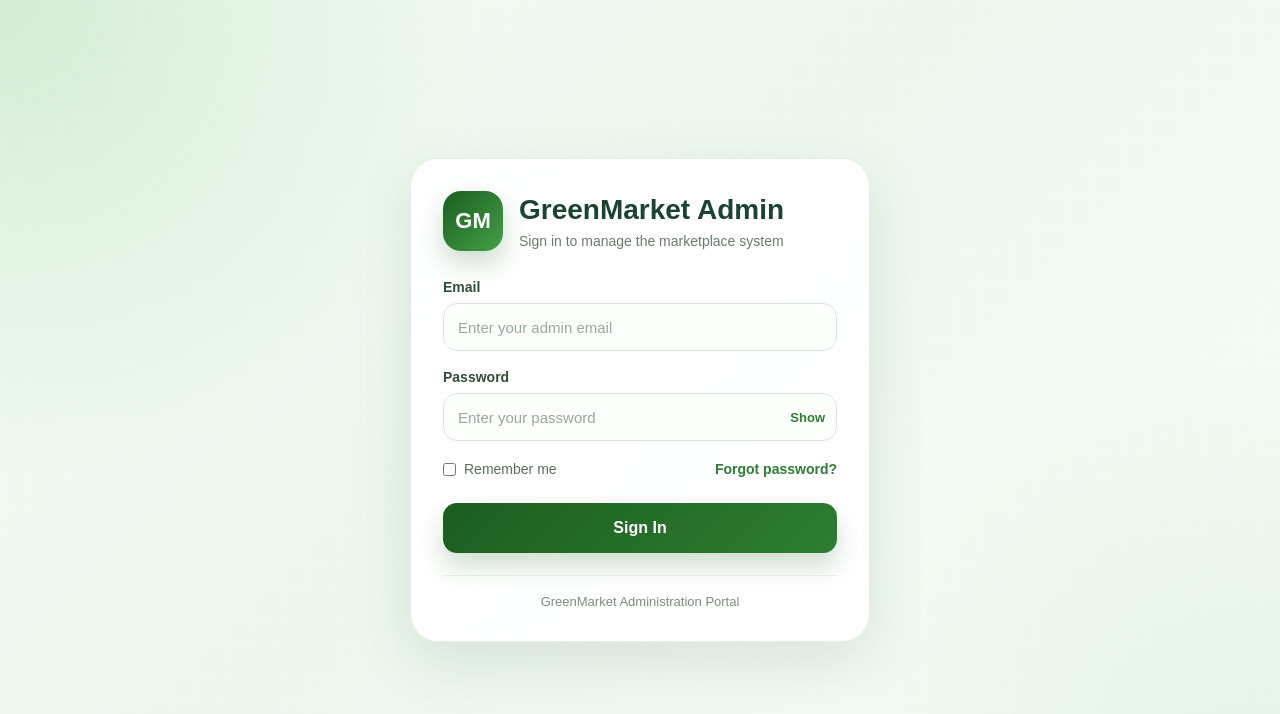
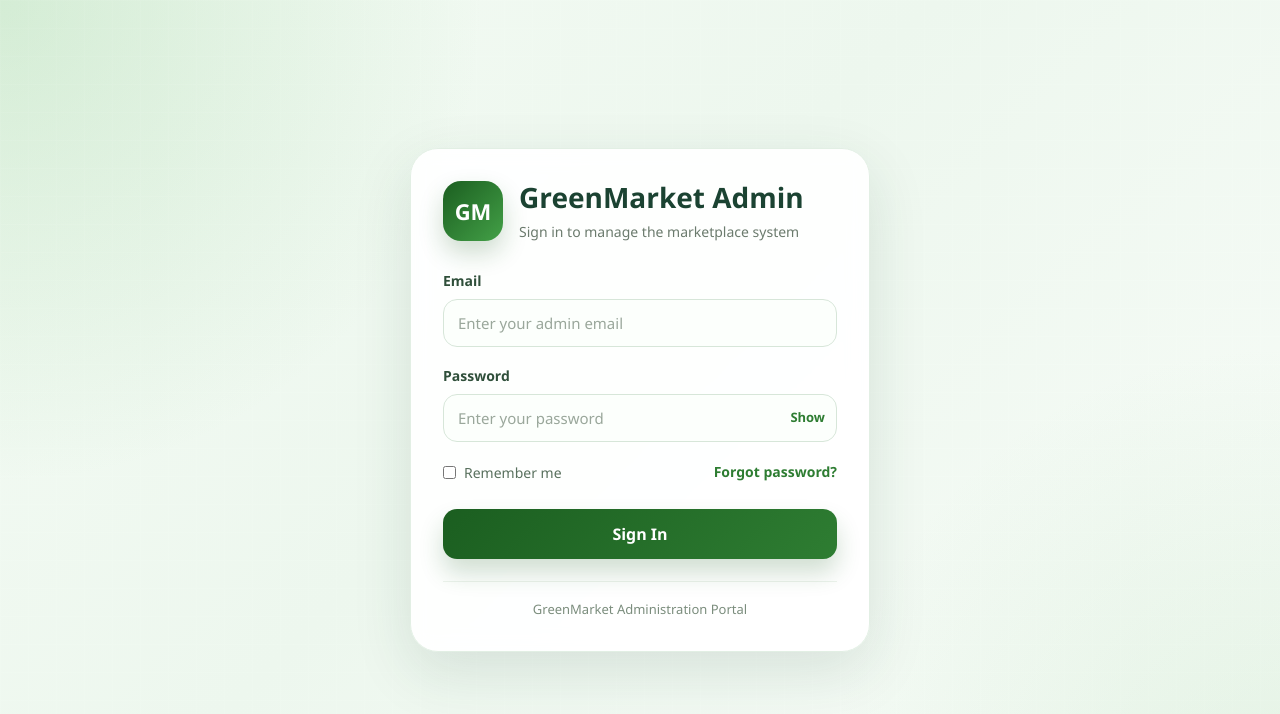
Before and after one commit to oopsntn/GreenMarket, a React (Vite) app in the folder admin-web/: page /login in a window 1280 px wide. Shown: the top 714 px of the page. Built offline with nearby package versions, Linux system fonts and the light colour scheme; no server answers.

Commit message:
feat(admin-web):unify-global-font-styles

```diff
--- a/admin-web/src/index.css
+++ b/admin-web/src/index.css
@@ -1,3 +1,19 @@
+:root {
+  font-family:
+    "Segoe UI",
+    "Helvetica Neue",
+    Arial,
+    sans-serif;
+  line-height: 1.5;
+  font-weight: 400;
+  color: #222;
+  background: #f5f7fb;
+  font-synthesis: none;
+  text-rendering: optimizeLegibility;
+  -webkit-font-smoothing: antialiased;
+  -moz-osx-font-smoothing: grayscale;
+}
+
 * {
   box-sizing: border-box;
   margin: 0;
@@ -12,7 +28,23 @@ body,
 }
 
 body {
-  font-family: Arial, sans-serif;
+  font-family: inherit;
   background: #f5f7fb;
   color: #222;
+  overflow-x: hidden;
 }
+
+button,
+input,
+select,
+textarea {
+  font: inherit;
+}
+
+button {
+  line-height: 1;
+}
+
+a {
+  color: inherit;
+}
```
